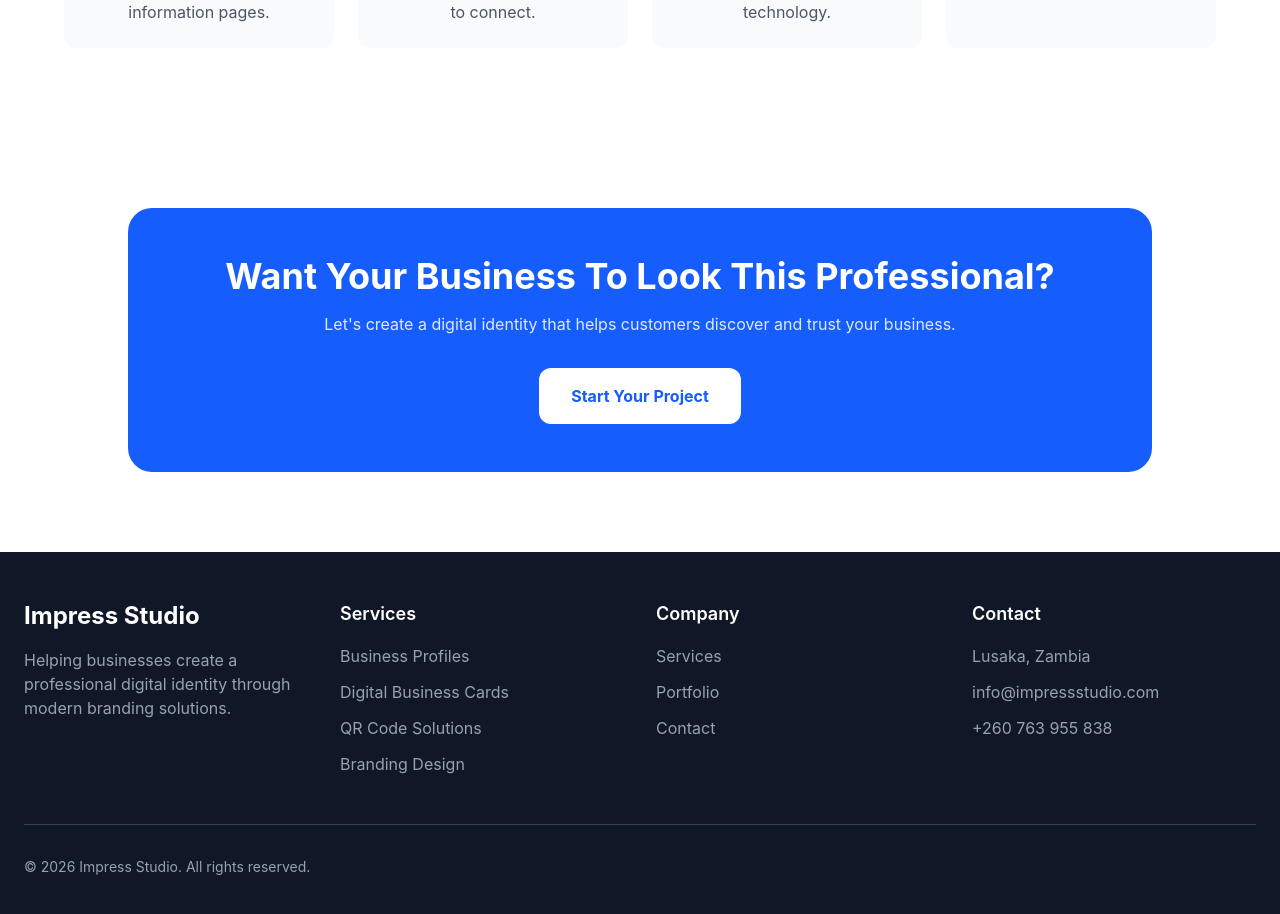
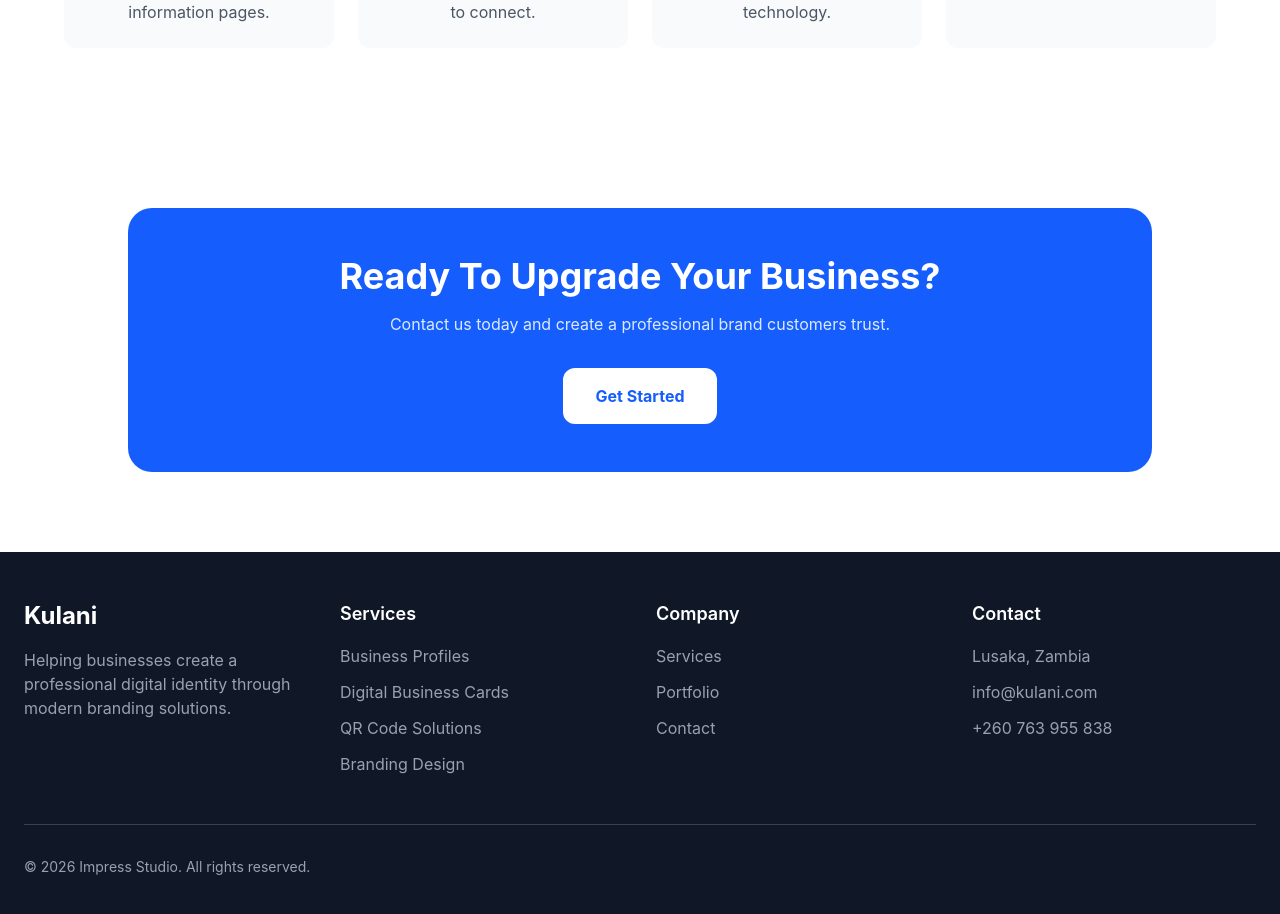
Before and after one commit to maurizio-7/impress-studio, a React (Vite) app: page /portfolio in a window 1280 px wide. Shown: the part 1740-2654 px from the top of the page. Built offline with nearby package versions, Linux system fonts and the light colour scheme.

Commit message:
Improve contact form success and error handling

```diff
--- /dev/null
+++ b/src/components/CallToAction.jsx
@@ -0,0 +1,25 @@
+import React from "react";
+
+function CallToAction() {
+  return (
+    <div>
+      <section className="py-20 px-6">
+        <div className="max-w-5xl mx-auto bg-blue-600 rounded-3xl p-12 text-center">
+          <h2 className="text-4xl font-bold text-white">
+            Ready To Upgrade Your Business?
+          </h2>
+
+          <p className="mt-4 text-blue-100">
+            Contact us today and create a professional brand customers trust.
+          </p>
+
+          <button className="mt-8 px-8 py-4 bg-white text-blue-600 rounded-xl font-bold">
+            Get Started
+          </button>
+        </div>
+      </section>
+    </div>
+  );
+}
+
+export default CallToAction;
--- a/src/components/Footer.jsx
+++ b/src/components/Footer.jsx
@@ -8,7 +8,7 @@
           {/* Brand */}
           <div>
             <h2 className="text-2xl font-bold">
-              <a href="/">Impress Studio</a>
+              <a href="/">Kulani</a>
             </h2>
 
             <p className="mt-4 text-gray-400">
@@ -62,7 +62,7 @@
             <ul className="mt-4 space-y-3 text-gray-400">
               <li>Lusaka, Zambia</li>
 
-              <li>info@impressstudio.com</li>
+              <li>info@kulani.com</li>
 
               <li>+260 763 955 838</li>
             </ul>
--- a/src/components/Navbar.jsx
+++ b/src/components/Navbar.jsx
@@ -9,7 +9,7 @@
           {/* Logo */}
           <div>
             <h1 className="text-2xl font-bold text-gray-900">
-              <a href="/">Impress Studio</a>
+              <a href="/">Kulani</a>
             </h1>
           </div>
 
--- a/src/pages/Contact.jsx
+++ b/src/pages/Contact.jsx
@@ -9,6 +9,9 @@
     services: "",
     message: "",
   });
+
+  const [submitted, setSubmitted] = useState(false);
+  const [error, setError] = useState("");
 
   function handleChange(event) {
     const { name, value } = event.target;
@@ -37,6 +40,7 @@
 
   async function handleSubmit(event) {
     event.preventDefault();
+    setError("");
 
     try {
       const response = await fetch("http://localhost:3000/api/enquiries", {
@@ -53,11 +57,19 @@
 
       console.log(data);
 
-      alert("Thank you, we have received your enquiry");
+      setSubmitted(true);
+      setFormData({
+        name: "",
+        businessName: "",
+        email: "",
+        phone: "",
+        services: "",
+        message: "",
+      });
     } catch (error) {
       console.error(error);
 
-      alert("Something went wrong");
+      setError("Something went wrong. Please try again or contact us directly");
     }
   }
 
@@ -95,7 +107,7 @@
               <div>
                 <h3 className="font-semibold text-lg">📧 Email</h3>
 
-                <p className="text-gray-600">info@impressstudio.com</p>
+                <p className="text-gray-600">info@kulani.com</p>
               </div>
 
               <div>
@@ -114,6 +126,18 @@
 
           {/* Right Side */}
           <div className="bg-white rounded-2xl shadow-lg p-8">
+            {submitted ? (
+              <div className="text-center py-12">
+                <div className="text-5xl mb-6">✅</div>
+
+                <h2 className="text-3xl font-bold text-gray-900">Thank You!</h2>
+
+                <p className="mt-4 text-gray-600">
+                  We have received your enquiry and will get back to you within
+                  24 hours.
+                </p>
+              </div>
+            ) : (
               <form onSubmit={handleSubmit} className="space-y-6">
                 <div>
                   <label className="block font-medium mb-2">Full Name</label>
@@ -130,7 +154,9 @@
                 </div>
 
                 <div>
-                <label className="block font-medium mb-2">Business Name</label>
+                  <label className="block font-medium mb-2">
+                    Business Name
+                  </label>
 
                   <input
                     type="text"
@@ -143,7 +169,9 @@
                 </div>
 
                 <div>
-                <label className="block font-medium mb-2">Email Address</label>
+                  <label className="block font-medium mb-2">
+                    Email Address
+                  </label>
 
                   <input
                     type="email"
@@ -209,6 +237,25 @@
                   ></textarea>
                 </div>
 
+                {submitted && (
+                  <div className="bg-green-100 border border-green-300 text-green-800 px-4 py-4 rounded-lg">
+                    <h3 className="font-semibold">
+                      Thank you for contacting us!
+                    </h3>
+
+                    <p className="mt-1">
+                      We have received your enquiry and will get back to you
+                      within 24 hours.
+                    </p>
+                  </div>
+                )}
+
+                {error && (
+                  <div className="bg-red-100 border border-red-300 text-red-700 px-4 py-4 rounded-lg">
+                    {error}
+                  </div>
+                )}
+
                 <button
                   type="submit"
                   className="w-full bg-blue-600 text-white py-4 rounded-lg font-semibold hover:bg-blue-700 transition"
@@ -216,6 +263,7 @@
                   Send Enquiry
                 </button>
               </form>
+            )}
           </div>
         </div>
       </section>
--- a/src/pages/Home.jsx
+++ b/src/pages/Home.jsx
@@ -2,6 +2,7 @@
 import "../App.css";
 import Hero from "../components/Hero";
 import ClientBanner from "../components/ClientBanner";
+import CallToAction from "../components/CallToAction";
 
 function Home() {
   return (
@@ -125,22 +126,7 @@
         </div>
       </section>
 
-      {/* CTA Section */}
-      <section className="py-20 px-6">
-        <div className="max-w-5xl mx-auto bg-blue-600 rounded-3xl p-12 text-center">
-          <h2 className="text-4xl font-bold text-white">
-            Ready To Upgrade Your Business?
-          </h2>
-
-          <p className="mt-4 text-blue-100">
-            Contact us today and create a professional brand customers trust.
-          </p>
-
-          <button className="mt-8 px-8 py-4 bg-white text-blue-600 rounded-xl font-bold">
-            Get Started
-          </button>
-        </div>
-      </section>
+      <CallToAction />
     </div>
   );
 }
--- a/src/pages/Portfolio.jsx
+++ b/src/pages/Portfolio.jsx
@@ -1,4 +1,5 @@
 import React from "react";
+import CallToAction from "../components/CallToAction";
 
 function Portfolio() {
   const projects = [
@@ -146,23 +147,7 @@
         </div>
       </section>
 
-      {/* CTA */}
-      <section className="py-20 px-6">
-        <div className="max-w-5xl mx-auto bg-blue-600 rounded-3xl p-12 text-center">
-          <h2 className="text-4xl font-bold text-white">
-            Want Your Business To Look This Professional?
-          </h2>
-
-          <p className="mt-4 text-blue-100">
-            Let's create a digital identity that helps customers discover and
-            trust your business.
-          </p>
-
-          <button className="mt-8 px-8 py-4 bg-white text-blue-600 rounded-xl font-bold">
-            Start Your Project
-          </button>
-        </div>
-      </section>
+      <CallToAction />
     </main>
   );
 }
--- a/src/pages/Services.jsx
+++ b/src/pages/Services.jsx
@@ -1,4 +1,5 @@
 import React from "react";
+import CallToAction from "../components/CallToAction";
 
 function Services() {
   const services = [
@@ -181,23 +182,7 @@
         </div>
       </section>
 
-      {/* CTA */}
-      <section className="py-20 px-6">
-        <div className="max-w-5xl mx-auto bg-blue-600 rounded-3xl p-12 text-center">
-          <h2 className="text-4xl font-bold text-white">
-            Ready To Improve Your Business Presence?
-          </h2>
-
-          <p className="mt-4 text-blue-100">
-            Contact us today and create a professional identity your customers
-            can trust.
-          </p>
-
-          <button className="mt-8 bg-white text-blue-600 px-8 py-4 rounded-xl font-bold">
-            Get Started
-          </button>
-        </div>
-      </section>
+      <CallToAction />
     </main>
   );
 }
```
Lines whose indentation alone changed are shown as unchanged.
